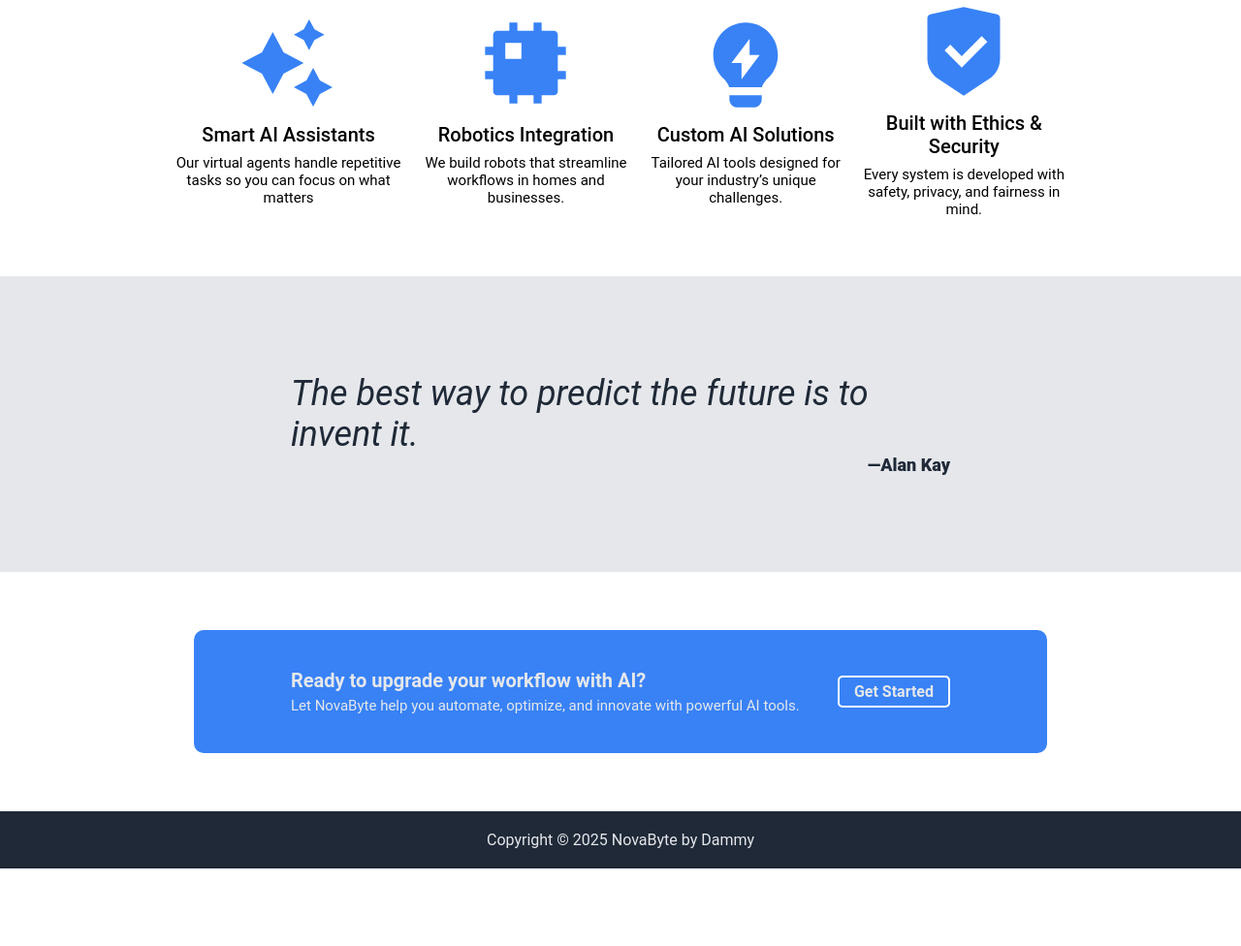
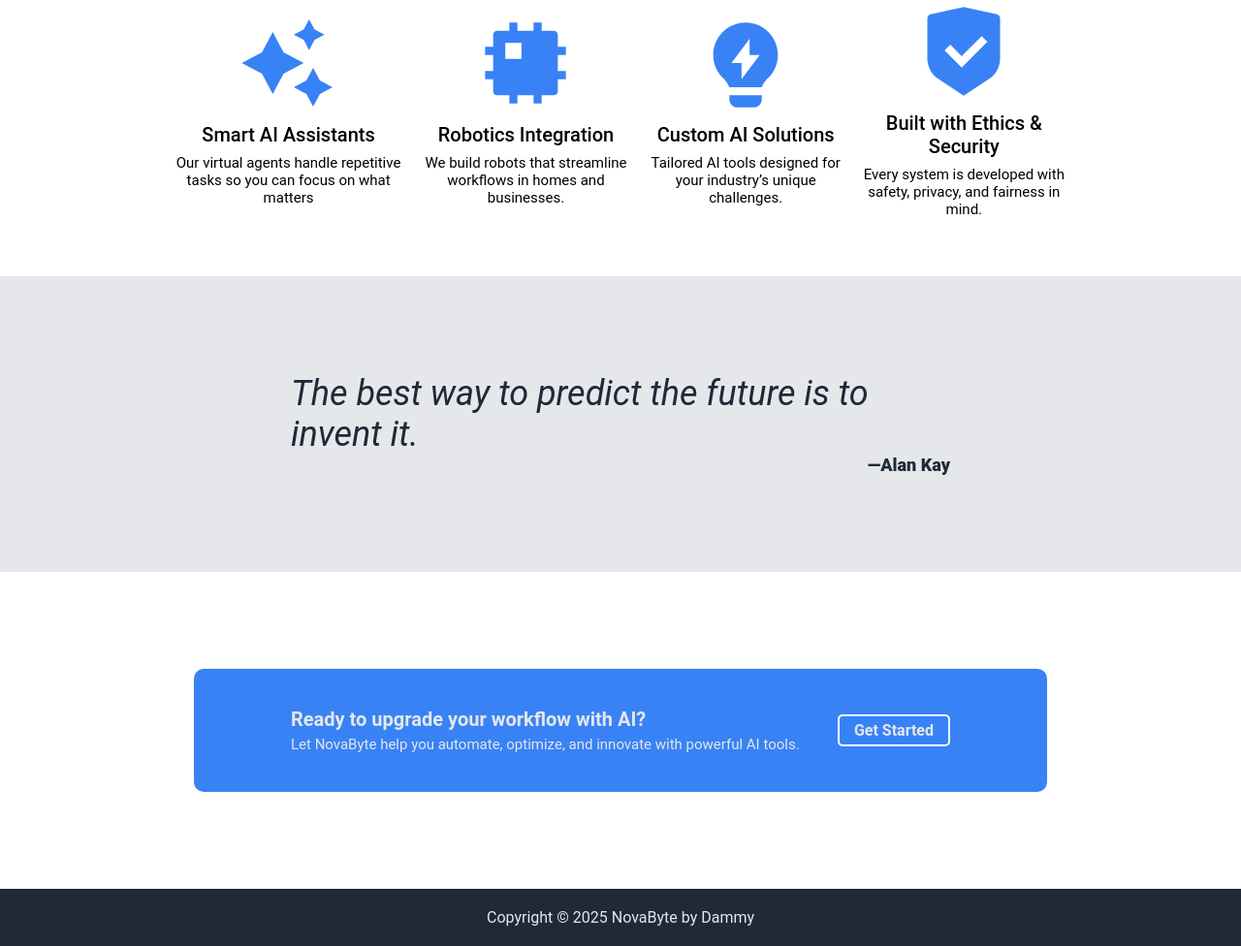
Before and after one commit to Freeblac/TOP-flexbox-project, a plain HTML site: page Index.html in a window 1280 px wide. Shown: the part 804-1780 px from the top of the page at 97% size. Before the commit the page ends 1700 px from the top, so only its background shows below. Drawn offline with Linux system fonts and the light colour scheme.

Commit message:
correction to call to action section

```diff
--- a/index.css
+++ b/index.css
@@ -128,7 +128,7 @@
 }
 .cta{
     display: flex;
-    margin: 60px 200px;
+    margin: 100px 200px;
     padding: 40px 100px;
     background-color: #3882f6;
     justify-content: space-between;
```
